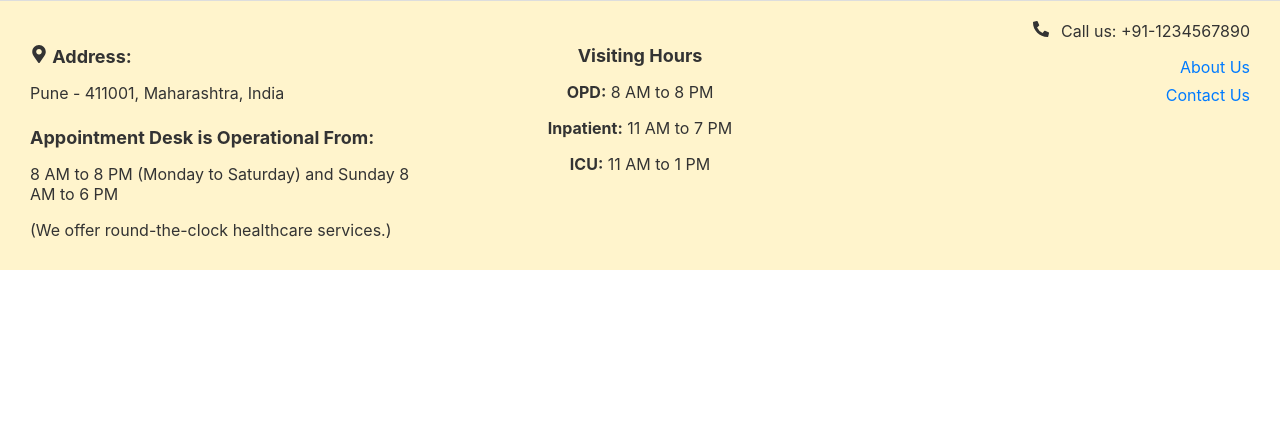
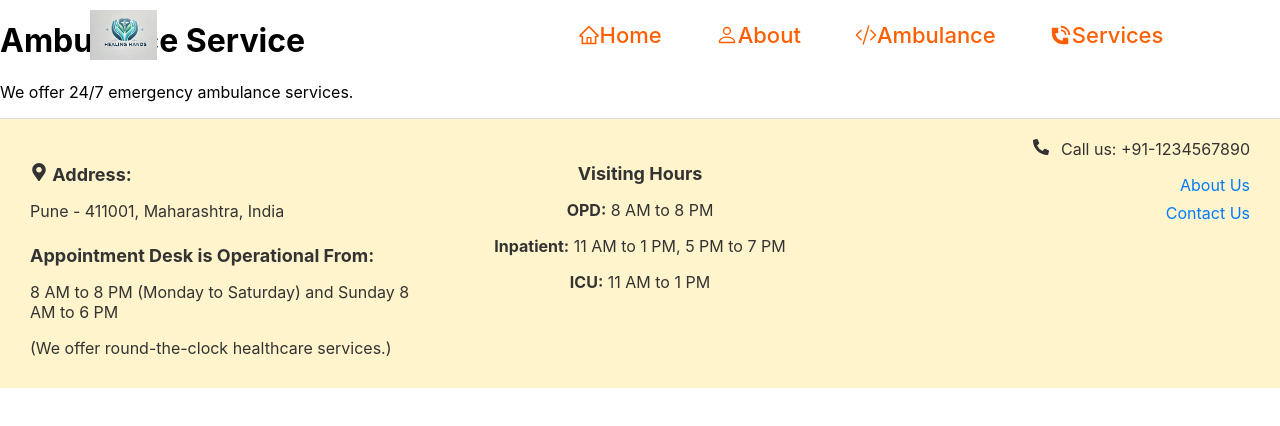
Before and after one commit to Prajp11/Prompt-Aid, a React (Create React App) app: page /ambulance in a window 1280 px wide. Shown: the top 426 px of the page. Built offline with nearby package versions, Linux system fonts and the light colour scheme.

Commit message:
Added Navbar

```diff
--- a/src/App.css
+++ b/src/App.css
@@ -3,7 +3,19 @@
   font-family: Arial, sans-serif;
   text-align: center;
   background-color: #fff9e6; /* Faint yellow background color */
-  padding: 20px;
+  padding: 90px 20px 20px; /* Top padding adjusted to avoid overlap */
+}
+
+
+/* Homepage Header */
+.homepage-header h1 {
+  font-size: 30px;
+  margin-bottom: 20px;
+}
+
+.homepage-header p {
+  font-size: 18px;
+  color: #666;
 }
 
 /* Slider container */
@@ -195,3 +207,153 @@
   font-weight: bold;
   text-align: center;
 }
+
+/* Navbar Styles */
+.Navbar {
+  display: flex;
+  justify-content: space-between;
+  align-items: center;
+  position: fixed;
+  width: 100%;
+  z-index: 2;
+  height: 70px; /* Height of the navbar */
+  top: 0;
+  background-color: transparent;
+  transition: all 0.7s ease;
+}
+
+
+/* Background blur when scrolling */
+.blur {
+  background-color: #01111a8d;
+  backdrop-filter: blur(15px);
+  -webkit-backdrop-filter: blur(20px);
+}
+
+/* Logo Styles */
+.Logo {
+  font-size: 32px;
+  letter-spacing: 2px;
+  padding-left: 7%;
+  color: #FF5F00; /* Match this color to your theme */
+  display: flex;
+  align-items: center;
+  cursor: pointer;
+}
+
+.Logo img {
+  height: 50px;
+  width: auto;
+}
+
+/* Navbar Links */
+.NavbarLinks {
+  display: flex;
+  justify-content: space-between;
+  align-items: center;
+  padding-right: 7%;
+  font-weight: 500;
+  font-size: 22px;
+}
+
+.NavbarLinks li {
+  padding: 2px 20px;
+  list-style-type: none;
+}
+
+.NavbarLinks a {
+  color: #FF5F00;  /* Same color for consistency */
+  display: flex;
+  align-items: center;
+  position: relative;
+  text-decoration: none;
+  padding: 2px 7px;
+  transition: color 0.3s;
+}
+
+.NavbarLinks a:hover {
+  color: #ffffff; /* Change to white on hover */
+}
+
+/* Underline animation on hover */
+.NavbarLinks a::after {
+  background-color: #ffffff;
+  content: "";
+  position: absolute;
+  height: 3px;
+  left: 5px;
+  bottom: 0;
+  width: 0px;
+  border-radius: 2px;
+  transition: 0.3s;
+}
+
+.NavbarLinks a:hover:after {
+  width: 95%;
+}
+
+/* Hamburger Menu for Mobile */
+.Hamburger {
+  display: none;
+}
+
+@media (max-width: 800px) {
+  .Navbar {
+    width: 100%;
+  }
+
+  .NavbarLinks {
+    font-size: 26px;
+    display: flex;
+    flex-direction: column;
+    justify-content: flex-start;
+    position: fixed;
+    inset: 0 0 0 50%;
+    gap: 50px;
+    background-color: #0c2f69;
+    height: 100vh;
+    padding-top: max(20%, 120px);
+    transform: translateX(100%);
+    transition: 0.5s;
+  }
+
+  .showNavbar {
+    transform: translateX(0);
+  }
+
+  .Hamburger {
+    display: block;
+    z-index: 2;
+    padding: 5px;
+    padding-right: 7%;
+    cursor: pointer;
+  }
+
+  .bar {
+    display: block;
+    background-color: #e7e7e7;
+    border-radius: 50px;
+    height: 2.5px;
+    width: 30px;
+    margin: 6px;
+    transition: 0.5s;
+  }
+
+  .barOne {
+    rotate: -225deg;
+    position: relative;
+    top: 4px;
+    transition: 0.5s;
+  }
+
+  .barTwo {
+    display: none;
+  }
+
+  .barThree {
+    position: relative;
+    bottom: 4px;
+    rotate: 225deg;
+    transition: 0.5s;
+  }
+}
--- a/src/App.js
+++ b/src/App.js
@@ -1,21 +1,23 @@
 import React from "react";
 import { BrowserRouter as Router, Route, Routes } from "react-router-dom";
-import Homepage from './components/Homepage';
-import Footer from './components/Footer';
-import About from './components/About';
-import Contact from './components/Contact';
+import Nav from "./components/Nav";
+import Footer from "./components/Footer";
+import Homepage from "./components/Homepage";  // Use Homepage.jsx for home tab
+import About from "./components/About";        // Shared About component
+import Ambulance from "./components/Ambulance";
+import Services from "./components/Services";
 
 function App() {
   return (
     <Router>
-      <div className="App">
-        <Routes>
-          <Route path="/" element={<Homepage />} />
-          <Route path="/about" element={<About />} />
-          <Route path="/contact" element={<Contact />} />
-        </Routes>
-        <Footer />
-      </div>
+      <Nav />
+      <Routes>
+        <Route path="/" element={<Homepage />} />  {/* Home tab uses Homepage.jsx */}
+        <Route path="/about" element={<About />} />  {/* Shared About component */}
+        <Route path="/ambulance" element={<Ambulance />} />
+        <Route path="/services" element={<Services />} />
+      </Routes>
+      <Footer />
     </Router>
   );
 }
--- /dev/null
+++ b/src/components/Ambulance.jsx
@@ -0,0 +1,12 @@
+import React from "react";
+
+const Ambulance = () => {
+  return (
+    <div className="page">
+      <h1>Ambulance Service</h1>
+      <p>We offer 24/7 emergency ambulance services.</p>
+    </div>
+  );
+};
+
+export default Ambulance;
--- a/src/components/Footer.jsx
+++ b/src/components/Footer.jsx
@@ -1,12 +1,11 @@
 import React from "react";
 import { FaPhoneAlt, FaMapMarkerAlt } from "react-icons/fa";
 import { Link } from "react-router-dom";
-import '../App.css'; // Assuming you're using App.css for styles
+import '../App.css';
 
 const Footer = () => {
   return (
     <footer className="footer">
-      {/* Extreme Left: Address and Appointment Desk */}
       <div className="footer-left">
         <h4><FaMapMarkerAlt /> Address:</h4>
         <p>Pune - 411001, Maharashtra, India</p>
@@ -15,21 +14,20 @@ const Footer = () => {
         <p>(We offer round-the-clock healthcare services.)</p>
       </div>
 
-      {/* Center: Visiting Hours */}
       <div className="footer-center">
         <h4>Visiting Hours</h4>
         <p><strong>OPD:</strong> 8 AM to 8 PM</p>
-        <p><strong>Inpatient:</strong> 11 AM to 7 PM</p>
+        <p><strong>Inpatient:</strong> 11 AM to 1 PM, 5 PM to 7 PM</p>
         <p><strong>ICU:</strong> 11 AM to 1 PM</p>
       </div>
 
-      {/* Extreme Right: Call Info and Quick Links */}
       <div className="footer-right">
         <div className="footer-contact">
           <FaPhoneAlt /> <span>Call us: +91-1234567890</span>
         </div>
         <div className="footer-links">
           <ul>
+            {/* Link to the same About page as the navbar */}
             <li><Link to="/about">About Us</Link></li>
             <li><Link to="/contact">Contact Us</Link></li>
           </ul>
--- a/src/components/Homepage.jsx
+++ b/src/components/Homepage.jsx
@@ -1,6 +1,6 @@
 // src/components/Homepage.jsx
 import React, { useState } from 'react';
-import '../App.css'; // Correct path for App.css
+import '../App.css';
 import Type from "./Type";
 import ambulance from '../Images/ambulance.jpg';
 import emergency from '../Images/Emergency.jpg';
@@ -32,11 +32,10 @@ const Homepage = () => {
 
   return (
     <div className="homepage">
-      <header>
-      <h1>Welcome to Our Hospital</h1>
-      <Type />
-      <p>Providing quality healthcare services with compassion and care.</p>
-
+      <header className="homepage-header">
+        <h1>Welcome to Our Hospital</h1>
+        <Type />
+        <p>Providing quality healthcare services with compassion and care.</p>
       </header>
 
       <section className="slider-container">
--- /dev/null
+++ b/src/components/Nav.jsx
@@ -0,0 +1,80 @@
+import React, { useState } from "react";
+import { Link } from "react-router-dom";
+import { AiOutlineHome } from "react-icons/ai";
+import { BsPerson, BsCodeSlash } from "react-icons/bs";
+import { CgPhone } from "react-icons/cg";
+import logo from '../Images/Logo.jpg';  // Use your logo image
+
+const Nav = () => {
+  const [navbarblur, setnavbarblur] = useState(false);
+
+  function scrollHandler() {
+    if (window.scrollY >= 20) {
+      setnavbarblur(true);
+    } else {
+      setnavbarblur(false);
+    }
+  }
+
+  var showMenu = () => {
+    var bar = document.getElementsByClassName("bar");
+    var ham = document.getElementsByClassName("NavbarLinks");
+    bar[0].classList.toggle("barOne");
+    bar[1].classList.toggle("barTwo");
+    bar[2].classList.toggle("barThree");
+
+    ham[0].classList.toggle("showNavbar");
+  };
+
+  var hideMenu = () => {
+    var bar = document.getElementsByClassName("bar");
+    var ham = document.getElementsByClassName("NavbarLinks");
+    bar[0].classList.remove("barOne");
+    bar[1].classList.remove("barTwo");
+    bar[2].classList.remove("barThree");
+    ham[0].classList.remove("showNavbar");
+  };
+
+  window.addEventListener("scroll", scrollHandler);
+
+  return (
+    <nav className={navbarblur ? "Navbar blur" : "Navbar"}>
+      <div title="Reload" onClick={() => window.location.reload(true)} className="Logo">
+        <img src={logo} alt="Logo" className="LogoImage" />
+      </div>
+
+      <div className="Hamburger" onClick={showMenu}>
+        <span className="bar"></span>
+        <span className="bar"></span>
+        <span className="bar"></span>
+      </div>
+
+      <ul className="NavbarLinks">
+        {/* Home tab using Homepage.jsx */}
+        <li onClick={hideMenu}>
+          <Link to="/">
+            <AiOutlineHome /> Home
+          </Link>
+        </li>
+        {/* About tab using the same About.jsx as in footer */}
+        <li onClick={hideMenu}>
+          <Link to="/about">
+            <BsPerson /> About
+          </Link>
+        </li>
+        <li onClick={hideMenu}>
+          <Link to="/ambulance">
+            <BsCodeSlash /> Ambulance
+          </Link>
+        </li>
+        <li onClick={hideMenu}>
+          <Link to="/services">
+            <CgPhone /> Services
+          </Link>
+        </li>
+      </ul>
+    </nav>
+  );
+};
+
+export default Nav;
--- /dev/null
+++ b/src/components/Services.jsx
@@ -0,0 +1,12 @@
+import React from "react";
+
+const Services = () => {
+  return (
+    <div className="page">
+      <h1>Our Services</h1>
+      <p>We offer a wide range of healthcare services to meet your needs.</p>
+    </div>
+  );
+};
+
+export default Services;
```
Also changed, not shown: src/Images/Logo.jpg (added).
